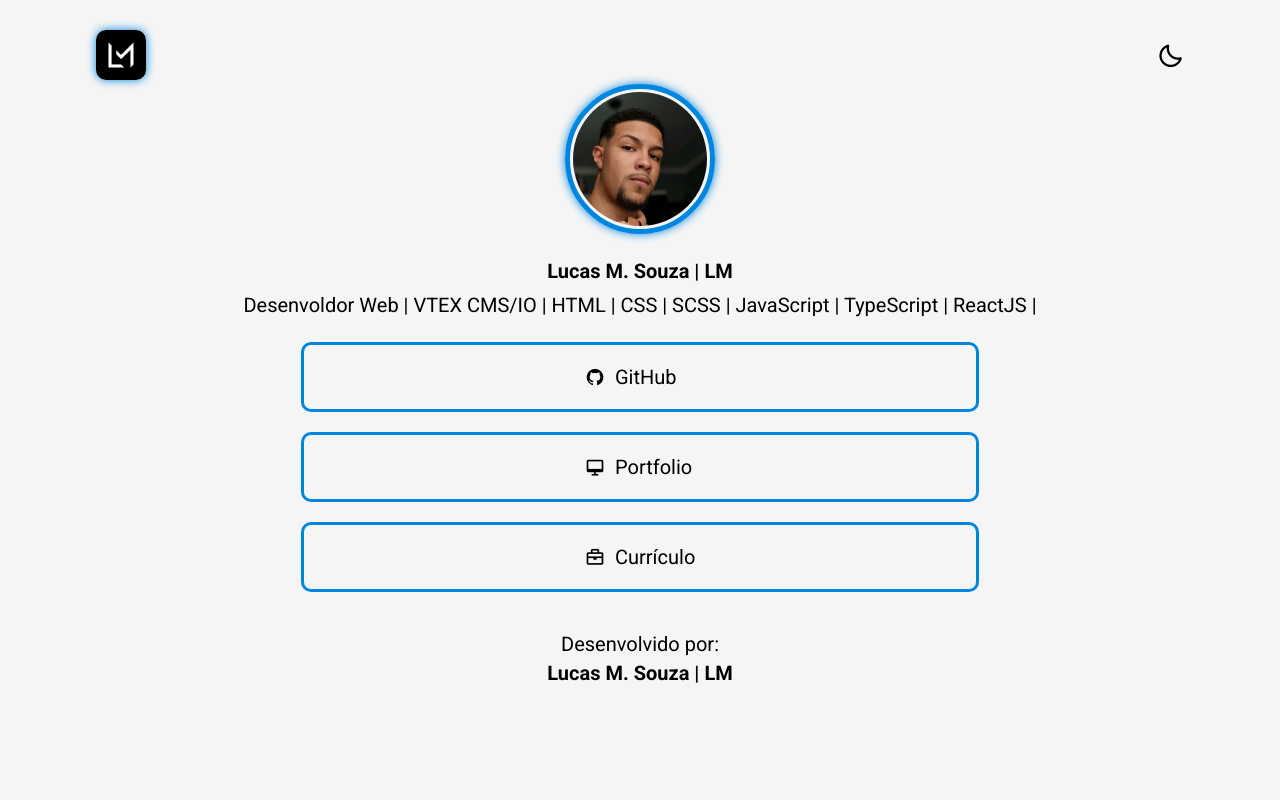
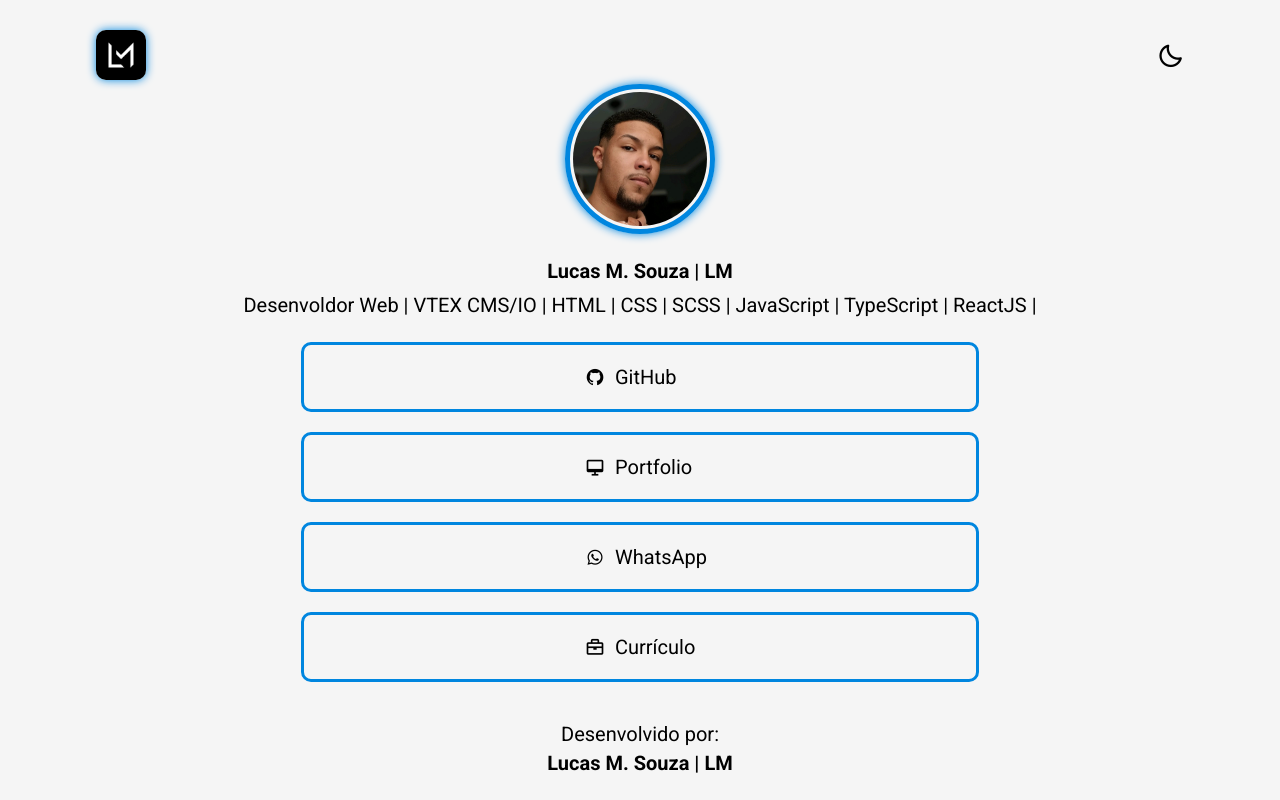
Before and after one commit to LucasLM1/Networks-LM-LinkedIn, a website: page index.html in a window 1280 px wide. Drawn offline with nearby package versions, Linux system fonts and the light colour scheme.

Commit message:
feat: add WhatsApp block

```diff
--- a/index.html
+++ b/index.html
@@ -1,5 +1,6 @@
 <!DOCTYPE html>
 <html lang="pt-br">
+
 <head>
     <meta charset="UTF-8">
     <meta http-equiv="X-UA-Compatible" content="IE=edge">
@@ -23,12 +24,13 @@
     <!--Scroll Reveal-->
     <script src="https://unpkg.com/scrollreveal"></script>
 </head>
+
 <body>
     <header class="header-profile">
 
         <nav class="nav">
             <a href="#" class="nav__logo">
-                <img src="./src/assets/images/LM-icon.jpg" alt="Logotipo LM"/>
+                <img src="./src/assets/images/LM-icon.jpg" alt="Logotipo LM" />
             </a>
 
             <i class='bx bx-moon change-theme' id="theme-button"></i>
@@ -39,7 +41,8 @@
                 Lucas M. Souza | LM
             </strong>
         </h1>
-        <p class="header-profile__user">Desenvoldor Web | VTEX CMS/IO | HTML | CSS | SCSS | JavaScript | TypeScript | ReactJS |</p>
+        <p class="header-profile__user">Desenvoldor Web | VTEX CMS/IO | HTML | CSS | SCSS | JavaScript | TypeScript |
+            ReactJS |</p>
     </header>
 
     <main class="container">
@@ -62,7 +65,19 @@
         </section>
 
         <section class="social-network__links LM3">
-            <a class="social-network social-network__portfolio" href="https://drive.google.com/file/d/1boWwdSVD6QWZSYCYG7u6Lkzx_6FkD7Y3/view?usp=drivesdk" target="_blank">
+            <a class="social-network social-network__portfolio"
+                href="https://api.whatsapp.com/send/?phone=5511945451196" target="_blank">
+                <i class='bx bxl-whatsapp'></i>
+                <h2 class="social-network__text">
+                    WhatsApp
+                </h2>
+            </a>
+        </section>
+
+        <section class="social-network__links LM4">
+            <a class="social-network social-network__portfolio"
+                href="https://drive.google.com/file/d/1hrbrjYFM5_UDgeIL60eFI0p-RiU50CZo/view?usp=sharing"
+                target="_blank">
                 <i class='bx bx-briefcase'></i>
                 <h2 class="social-network__text">
                     Currículo
@@ -82,4 +97,5 @@
     <script src="./dist/js/script.js"></script>
     <script src="https://unpkg.com/boxicons@2.1.2/dist/boxicons.js"></script>
 </body>
+
 </html>
--- a/src/scss/components/_social-network.scss
+++ b/src/scss/components/_social-network.scss
@@ -21,6 +21,7 @@ main {
 
         &:hover{
             background-color: $blue;
+            color: $white;
             box-shadow: 0 0 10px 5px $blue;
         }
 
```
Also changed, not shown: dist/css/style.css, dist/css/style.min.css, src/assets/css/style.css.
